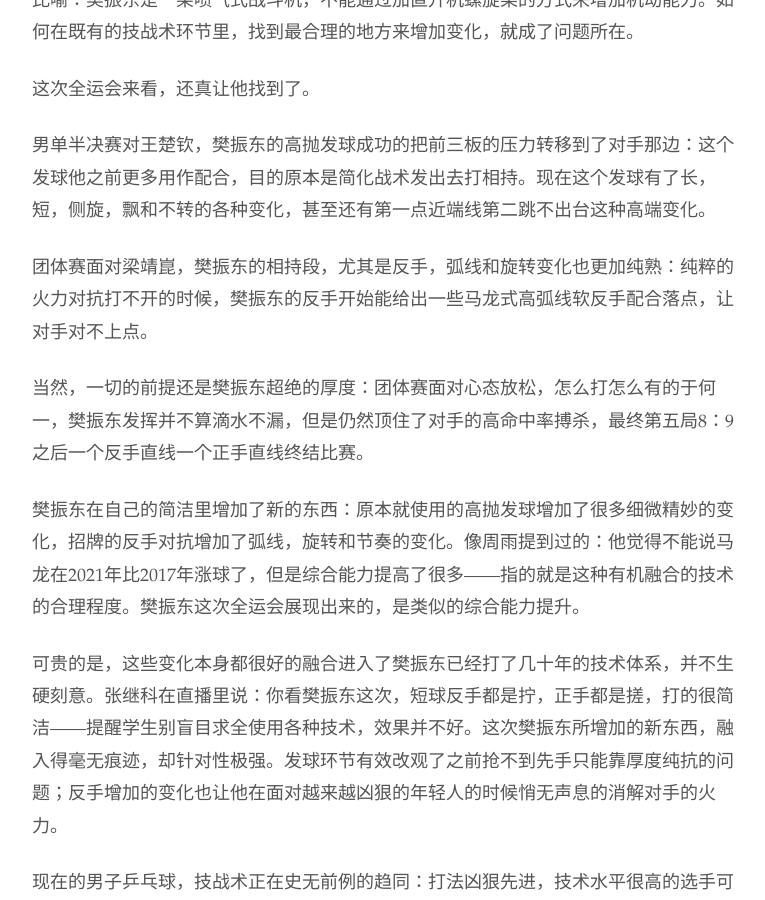
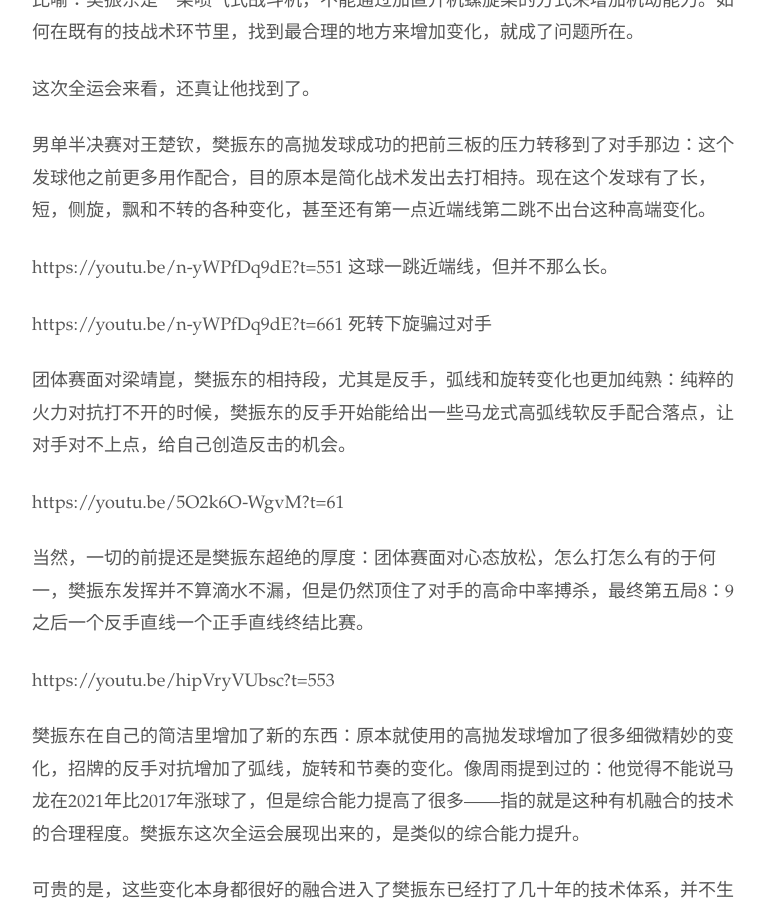
Before and after one commit to readandchedan/readandchedan.github.io, a Jekyll site: the page built from _posts/tabletennis/_posts/2025-11-09-fan-zhendong-getting-better.md, in a window 1280 px wide and 900 px high, scrolled down 1015 px. Shown: the whole window, without its empty margins (256-1021 px from the left). Built offline with Jekyll 4.4.1, drawn with Linux system fonts in a browser that asks for light colours.

Commit message:
add youtube links

```diff
--- a/_posts/tabletennis/_posts/2025-11-09-fan-zhendong-getting-better.md
+++ b/_posts/tabletennis/_posts/2025-11-09-fan-zhendong-getting-better.md
@@ -23,9 +23,19 @@ layout: default
 
 男单半决赛对王楚钦，樊振东的高抛发球成功的把前三板的压力转移到了对手那边：这个发球他之前更多用作配合，目的原本是简化战术发出去打相持。现在这个发球有了长，短，侧旋，飘和不转的各种变化，甚至还有第一点近端线第二跳不出台这种高端变化。
 
-团体赛面对梁靖崑，樊振东的相持段，尤其是反手，弧线和旋转变化也更加纯熟：纯粹的火力对抗打不开的时候，樊振东的反手开始能给出一些马龙式高弧线软反手配合落点，让对手对不上点。
+https://youtu.be/n-yWPfDq9dE?t=551
+这球一跳近端线，但并不那么长。
+
+https://youtu.be/n-yWPfDq9dE?t=661
+死转下旋骗过对手
+
+团体赛面对梁靖崑，樊振东的相持段，尤其是反手，弧线和旋转变化也更加纯熟：纯粹的火力对抗打不开的时候，樊振东的反手开始能给出一些马龙式高弧线软反手配合落点，让对手对不上点，给自己创造反击的机会。
+
+https://youtu.be/5O2k6O-WgvM?t=61
 
 当然，一切的前提还是樊振东超绝的厚度：团体赛面对心态放松，怎么打怎么有的于何一，樊振东发挥并不算滴水不漏，但是仍然顶住了对手的高命中率搏杀，最终第五局8：9之后一个反手直线一个正手直线终结比赛。
+
+https://youtu.be/hipVryVUbsc?t=553
 
 樊振东在自己的简洁里增加了新的东西：原本就使用的高抛发球增加了很多细微精妙的变化，招牌的反手对抗增加了弧线，旋转和节奏的变化。像周雨提到过的：他觉得不能说马龙在2021年比2017年涨球了，但是综合能力提高了很多——指的就是这种有机融合的技术的合理程度。樊振东这次全运会展现出来的，是类似的综合能力提升。
 
```
